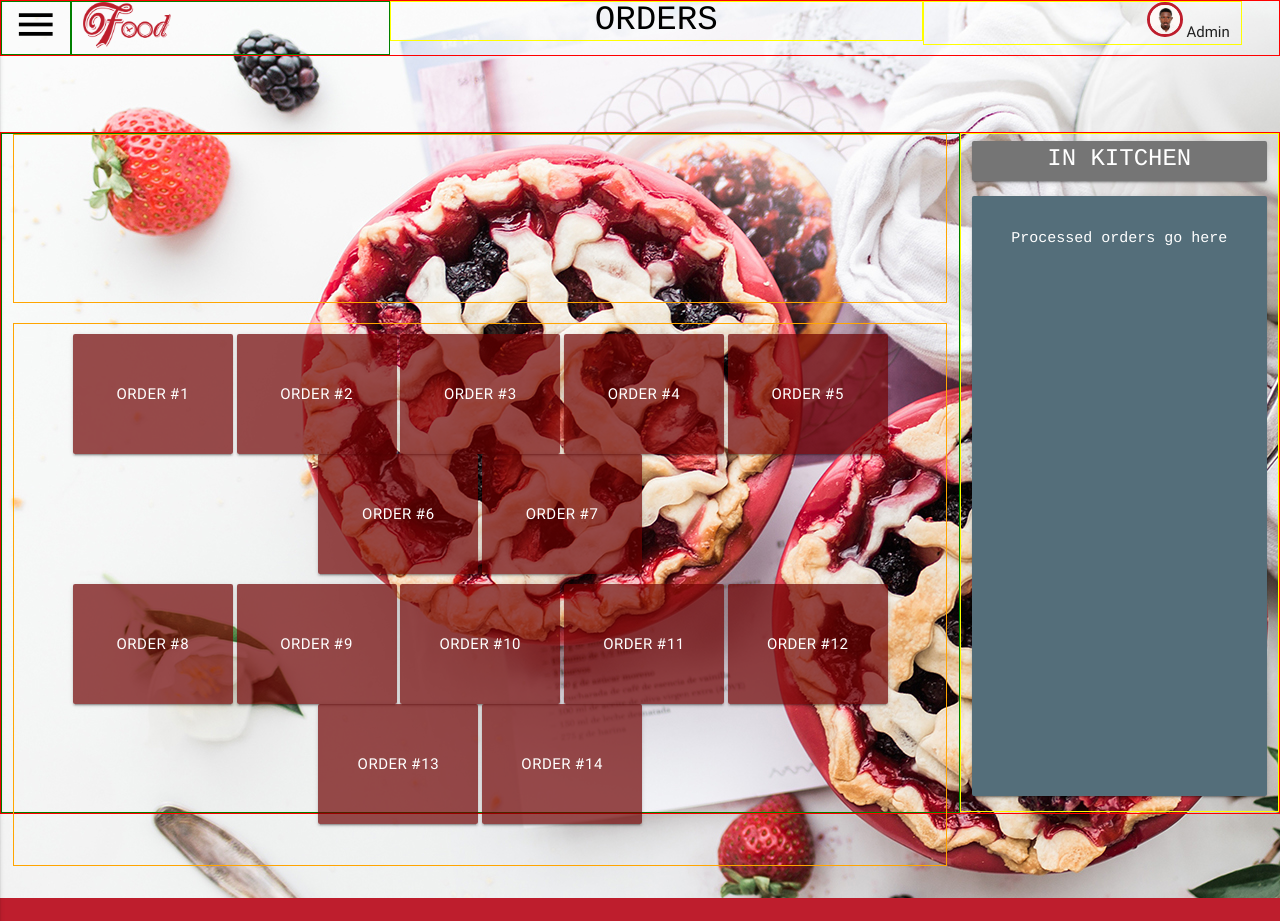
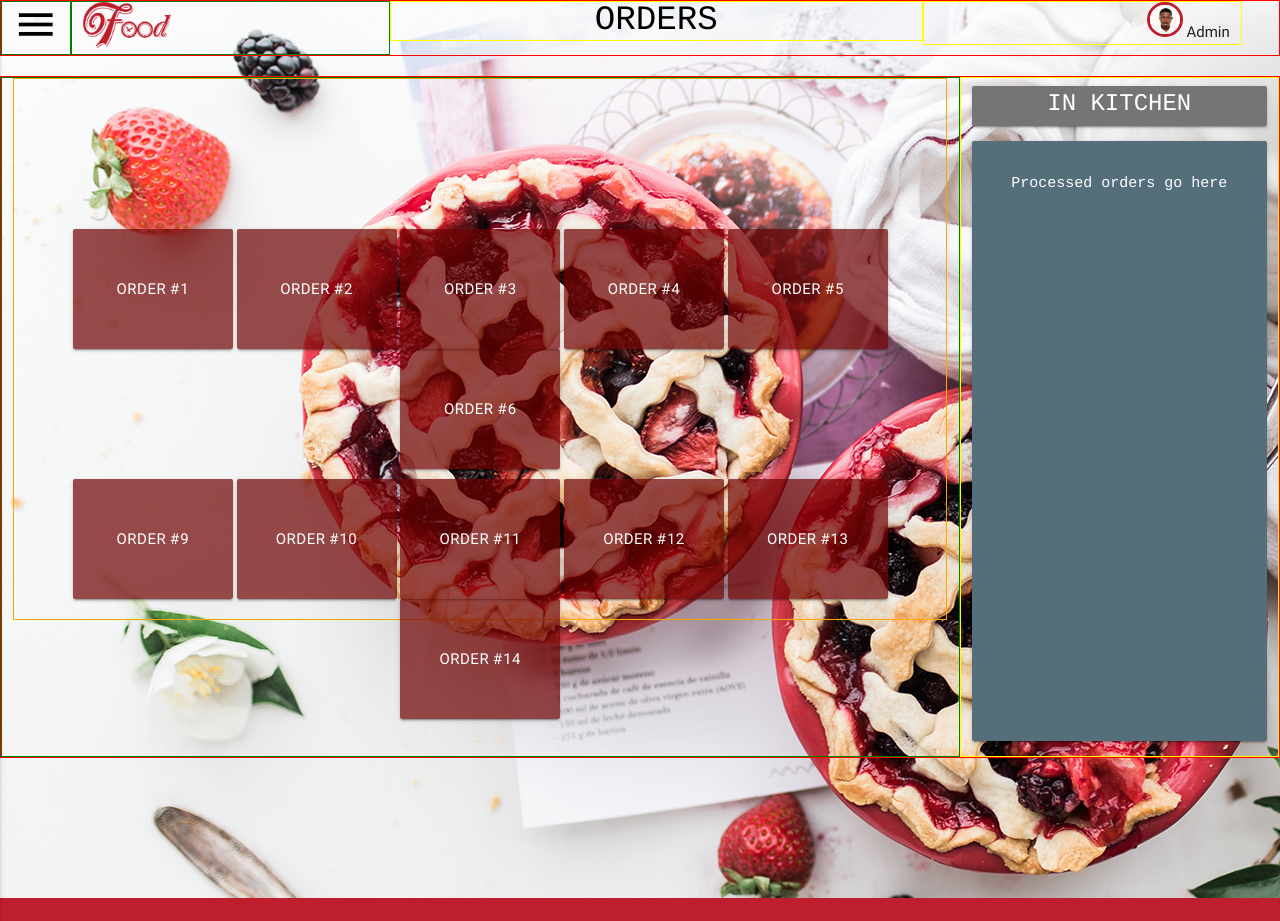
Before and after one commit to Quodjo/Genese, a PHP site: the page made by Application/Vendor Client/Vendor.php in a window 1280 px wide. Run offline with PHP 8.4, Linux system fonts and the light colour scheme; some libraries are stand-ins or nearby versions.

Commit message:
Adobs changes to Vendor Client

```diff
--- a/Application/Vendor Client/Vendor.php
+++ b/Application/Vendor Client/Vendor.php
@@ -60,16 +60,16 @@
 	</div>
 
 <!--Second row-->
-	<div class="row" style="height:4%"></div>
+
 
 <!--Thirdrow-->
 	<div class="row" style="border:1px solid red">
 <!-- First Column -->
 		<div class="col l9" style="border:1px solid green;height:680px">
 
-			<div class="row" style="height:25%;border:1px solid orange"></div>
 
-			<div class="row" style="height:80%;border:1px solid orange">
+
+			<div class="row" style="height:80%;border:1px solid orange;padding-top: 15%">
 				<div class="center-align" style="padding-top: 10px">
 
 				<button id='order1' class="btn waves-effect waves-light " type="button" name="action" style="height:120px;width:160px;background-color:rgba(110,0,0,0.7);">Order #1</button>
@@ -78,12 +78,11 @@
 				<button id='order1' class="btn waves-effect waves-light " type="button" name="action" style="height:120px;width:160px;background-color:rgba(110,0,0,0.7);">Order #4</button>
 				<button id='order1' class="btn waves-effect waves-light " type="button" name="action" style="height:120px;width:160px;background-color:rgba(110,0,0,0.7);">Order #5</button>
 				<button id='order1' class="btn waves-effect waves-light " type="button" name="action" style="height:120px;width:160px;background-color:rgba(110,0,0,0.7);">Order #6</button>
-				<button id='order1' class="btn waves-effect waves-light " type="button" name="action" style="height:120px;width:160px;background-color:rgba(110,0,0,0.7);">Order #7</button>
 				</div>
 
 			     <div class="center-align" style="padding-top: 10px">
 
-			     <button id='order1' class="btn waves-effect waves-light " type="button" name="action" style="height:120px;width:160px;background-color:rgba(110,0,0,0.7);">Order #8</button>
+
 			     <button id='order1' class="btn waves-effect waves-light " type="button" name="action" style="height:120px;width:160px;background-color:rgba(110,0,0,0.7);">Order #9</button>
 			     <button id='order1' class="btn waves-effect waves-light " type="button" name="action" style="height:120px;width:160px;background-color:rgba(110,0,0,0.7);">Order #10</button>
 			     <button id='order1' class="btn waves-effect waves-light " type="button" name="action" style="height:120px;width:160px;background-color:rgba(110,0,0,0.7);">Order #11</button>
```
Also changed, not shown: 1 other file.
